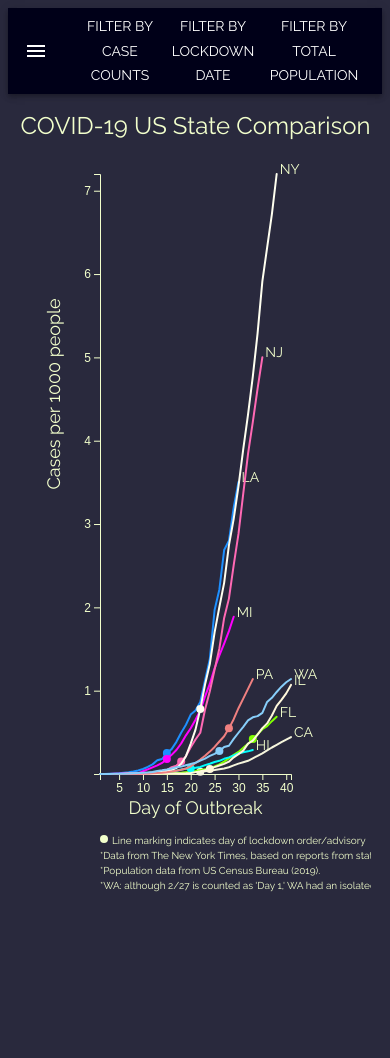
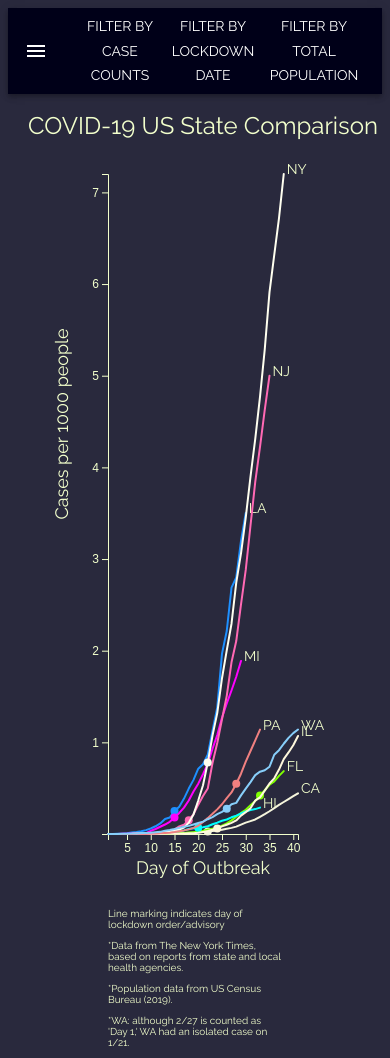
Before and after one commit to stdyrm/covid-compare, a React (Create React App) app: page / in a window 390 px wide. Before the commit the page ends 906 px from the top, so only its background shows below. Built offline with nearby package versions, Linux system fonts and the light colour scheme.

Commit message:
testing some responsive features

```diff
--- a/src/App.js
+++ b/src/App.js
@@ -11,10 +11,15 @@ import stateInfo from "./data/stateInfo.json";
 // components
 import { ChartUSCompare } from "./components/chart/ChartUSCompare";
 import { FilterBar } from "./components/dataParams/FilterBar";
+import { Footnotes } from "./components/chart/Footnotes";
 
 // context
 import { dataContext } from "./context/dataContext";
 import { statesContext } from "./context/statesContext";
+
+// styles
+import './styles/styles.css';
+
 
 const theme = createMuiTheme({
   palette: {
@@ -104,18 +109,19 @@ function App() {
   }, []);
 
   return (
-    <>
+    <div minWidth="sm">
       <MuiPickersUtilsProvider utils={DateFnsUtils}>
         <dataContext.Provider value={{ dataStates, setDataStates }}>
           <statesContext.Provider value={{ selectedStates, setSelectedStates }}>
             <ThemeProvider theme={theme}>
-              <FilterBar />
-              <ChartUSCompare />
+              <FilterBar className="header" />
+              <ChartUSCompare className="chart" />
+              <Footnotes />
             </ThemeProvider>
           </statesContext.Provider>
         </dataContext.Provider>
       </MuiPickersUtilsProvider>
-    </>
+    </div>
   );
 }
 
--- a/src/components/chart/ChartUSCompare.js
+++ b/src/components/chart/ChartUSCompare.js
@@ -3,6 +3,7 @@ import * as d3 from 'd3';
 
 // Components
 import { Line } from './Line';
+import { Footnotes } from './Footnotes';
 
 // Context
 import { dataContext } from '../../context/dataContext';
@@ -36,12 +37,10 @@ const ChartUSCompare = () => {
     useEffect(() => {
         // Scales
         const xScale = d3.scaleLinear()
-            // .domain(d3.extent(dataStates, d => d.dayOfOutbreak))
-            .domain([d3.min(dataStates, d => d.dayOfOutbreak), d3.max(dataStates, d => d.dayOfOutbreak)])
+            .domain(d3.extent(dataStates, d => d.dayOfOutbreak))
             .range([0, bounded.width]);
         const yScale = d3.scaleLinear()
-            // .domain(d3.extent(dataStates, d => d.casesPerThousand))
-            .domain([d3.min(dataStates, d => d.casesPerThousand), d3.max(dataStates, d => d.casesPerThousand)])
+            .domain(d3.extent(dataStates, d => d.casesPerThousand))
             .range([bounded.height, 0]);
 
         // Axes
@@ -49,7 +48,7 @@ const ChartUSCompare = () => {
         const xAxisGenerator = d3.axisBottom().scale(xScale);
         d3.select(xAxisRef.current).call(xAxisGenerator);
         d3.select(yAxisRef.current).call(yAxisGenerator);
-    }, [dataStates]);
+    }, [dataStates, window.innerWidth]);
 
     return (
         <div height={height} width={width}>
@@ -76,42 +75,6 @@ const ChartUSCompare = () => {
                 >
                     Cases per 1000 people
                 </text>
-                <circle
-                    r={4}
-                    cx={margin.left + 4}
-                    cy={height - 55}/>
-                <text
-                    className="footnote"
-                    x={margin.left + 12}
-                    y={height - 50}
-                    fontSize={10}
-                >
-                    Line marking indicates day of lockdown order/advisory
-                </text>
-                <text
-                    className="footnote"
-                    x={margin.left}
-                    y={height - 35}
-                    fontSize={10}
-                >
-                    *Data from The New York Times, based on reports from state and local health agencies.
-                </text>
-                <text
-                    className="footnote"
-                    x={margin.left}
-                    y={height - 20}
-                    fontSize={10}
-                >
-                    *Population data from US Census Bureau (2019).
-                </text>
-                <text
-                    className="footnote"
-                    x={margin.left}
-                    y={height - 5}
-                    fontSize={10}
-                >
-                    *WA: although 2/27 is counted as 'Day 1,' WA had an isolated case on 1/21.
-                </text>
                 <g id="bounds" transform={`translate(${margin.left}, ${margin.top})`} ref={boundsRef}>
                     <g ref={yAxisRef} id="y-axis" />
                     <g ref={xAxisRef} id="x-axis" transform={`translate(0,${bounded.height})`} />
--- /dev/null
+++ b/src/components/chart/Footnotes.js
@@ -0,0 +1,35 @@
+import React from 'react';
+
+// constants
+import { dimensions } from '../util/constants';
+
+// styles
+import { makeStyles } from '@material-ui/core/styles';
+import '../../styles/styles.css';
+
+const { margin } = dimensions;
+
+const useStyles = makeStyles({
+    root: {
+        color: '#f2ffcc',
+        textAlign: 'left',
+        padding: 0,
+        fontSize: 10,
+        marginLeft: margin.left,
+        marginRight: margin.right
+    }
+})
+
+const Footnotes = () => {
+    const classes = useStyles();
+    return (
+        <>
+            <p className={classes.root}>Line marking indicates day of lockdown order/advisory</p>
+            <p className={classes.root}>*Data from The New York Times, based on reports from state and local health agencies.</p>
+            <p className={classes.root}>*Population data from US Census Bureau (2019).</p>
+            <p className={classes.root}>*WA: although 2/27 is counted as 'Day 1,' WA had an isolated case on 1/21.</p>
+        </>
+    )
+};
+
+export { Footnotes };
--- a/src/components/util/constants.js
+++ b/src/components/util/constants.js
@@ -6,13 +6,13 @@ const date = {
 };
 
 const dimensions = {
-  width: window.innerWidth * 0.9,
+  width: window.innerWidth,
   height: 800,
   margin: {
     top: 80,
-    right: 80,
-    bottom: 120,
-    left: 80,
+    right: 100,
+    bottom: 60,
+    left: 100,
   },
 };
 
--- a/src/styles/styles.css
+++ b/src/styles/styles.css
@@ -31,9 +31,14 @@ body {
 }
 
 .line-label {
-  fill: '#f2ffcc';
-  font-size: 11
+  fill: #f2ffcc;
+  font-size: 11;
 }
+
+/* .footnote {
+  color: #f2ffcc;
+  font-size: 10px;
+} */
 
 .axes-label {
   font-size: 18px;
@@ -43,3 +48,15 @@ body {
   color: #f2ffcc;
   font-size: 12px;
 }
+
+@media screen and (orientation: landscape) {
+  .header {
+    position: fixed;
+    width: 2.65em;
+    height: 100%;
+  }
+  .chart
+   {
+    margin-left: 2em;
+  }
+}
```
